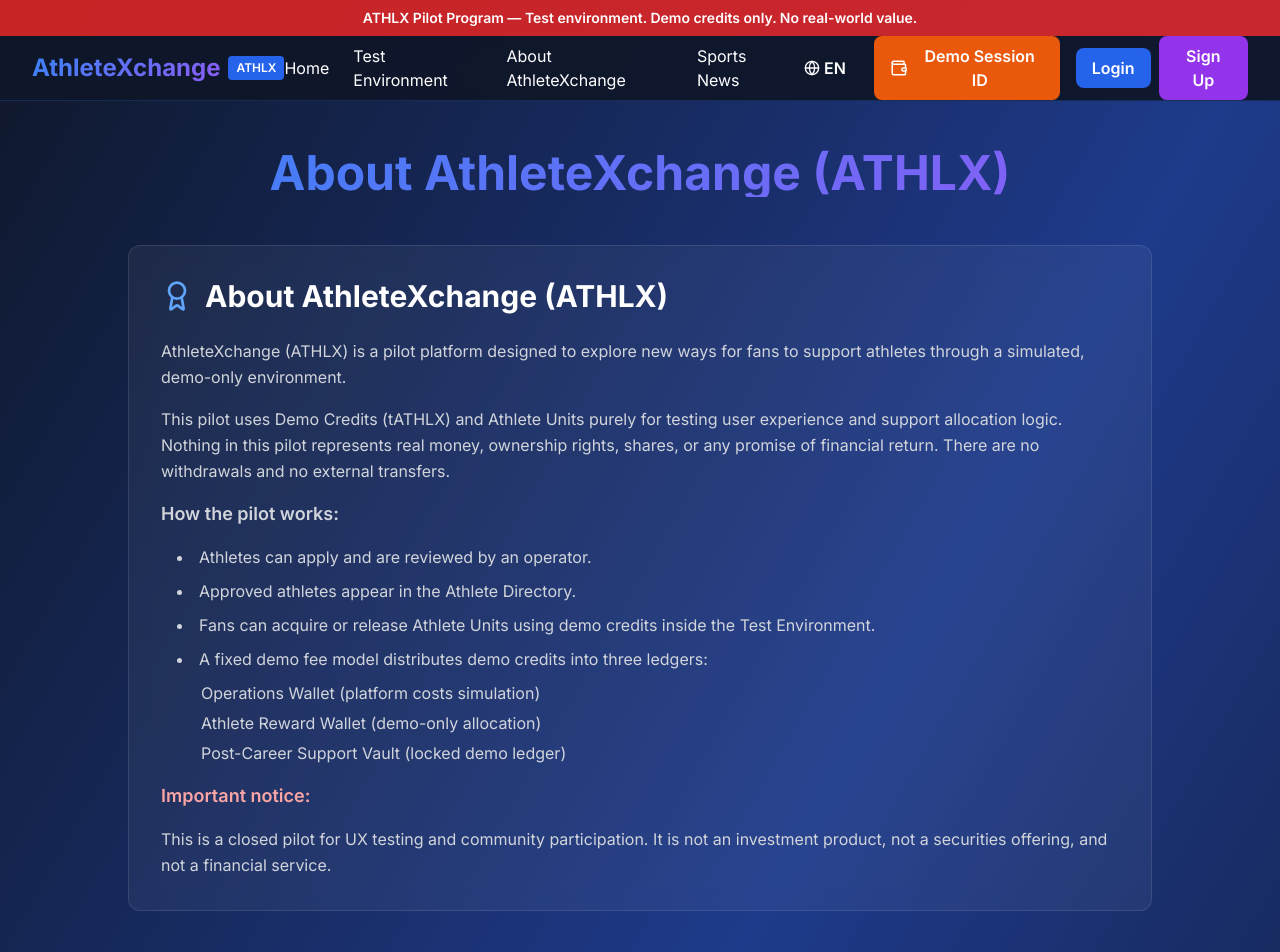
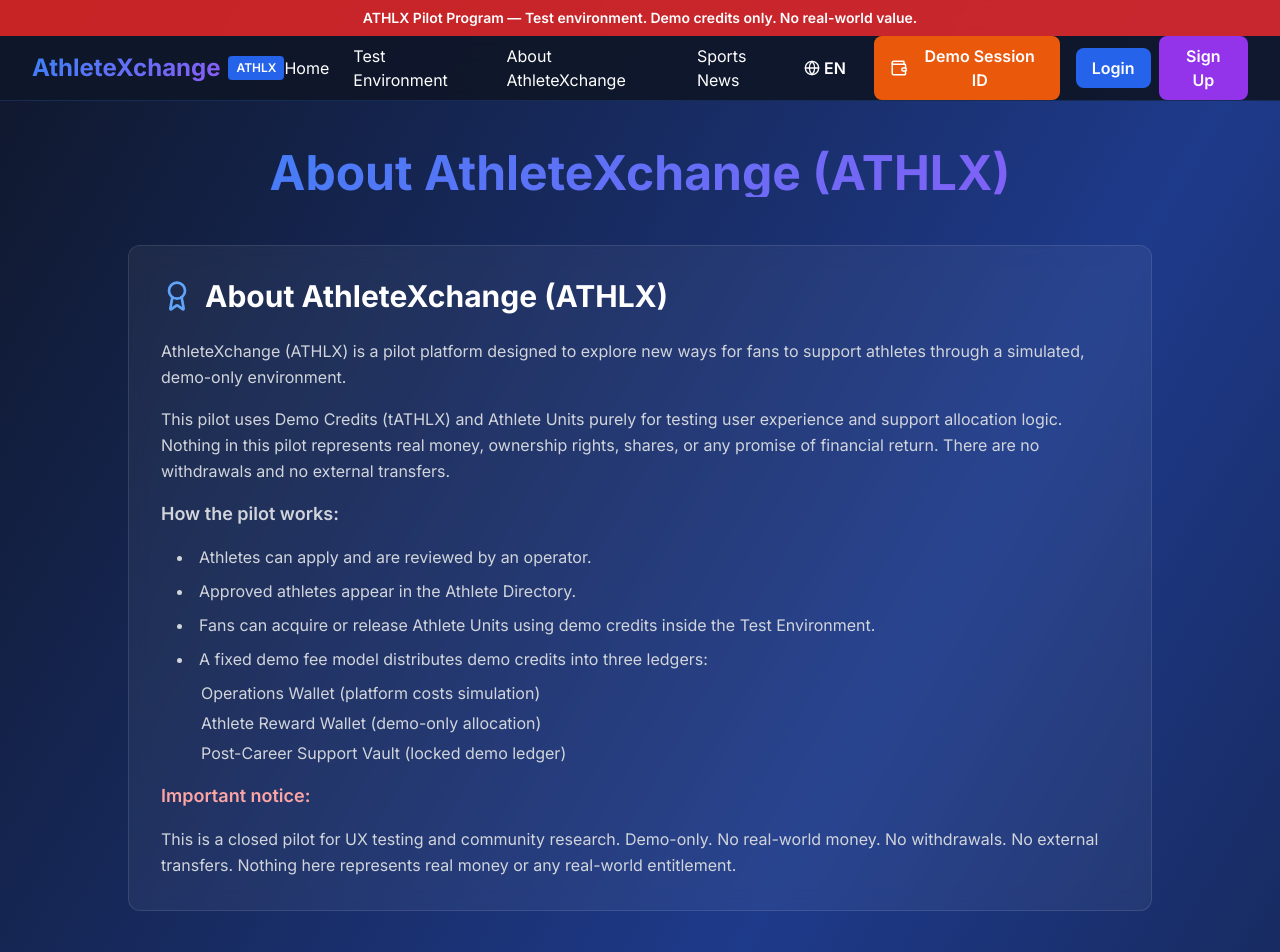
Before and after one commit to Sho-hei0101/athlx-poc, a Next.js app: page /about in a window 1280 px wide. Shown: the top 952 px of the page. Built offline with nearby package versions, Linux system fonts and the light colour scheme.

Commit message:
Update page.tsx

```diff
--- a/app/about/page.tsx
+++ b/app/about/page.tsx
@@ -46,7 +46,7 @@ export default function AboutPage() {
                   Important notice:
                 </p>
                 <p>
-                  This is a closed pilot for UX testing and community participation. It is not an investment product, not a securities offering, and not a financial service.
+                  This is a closed pilot for UX testing and community research. Demo-only. No real-world money. No withdrawals. No external transfers. Nothing here represents real money or any real-world entitlement.
                 </p>
               </div>
             </div>
@@ -143,7 +143,7 @@ export default function AboutPage() {
               <p className="text-gray-300 leading-relaxed">
                 {isEnglish
                   ? 'This closed pilot gathers user experience data and feedback to improve support allocation models and platform design.'
-                  : 'Este piloto cerrado recopila datos de experiencia de usuario y retroalimentación para mejorar los modelos de asignación de apoyo y el diseño de la plataforma.'}
+                  : 'Esto es un piloto cerrado para pruebas de UX e investigación comunitaria. Solo demostración. No es dinero real. No hay retiros. No hay transferencias externas. Nada aquí genera uso o efectos fuera del piloto.'}
               </p>
             </div>
           </div>
```
